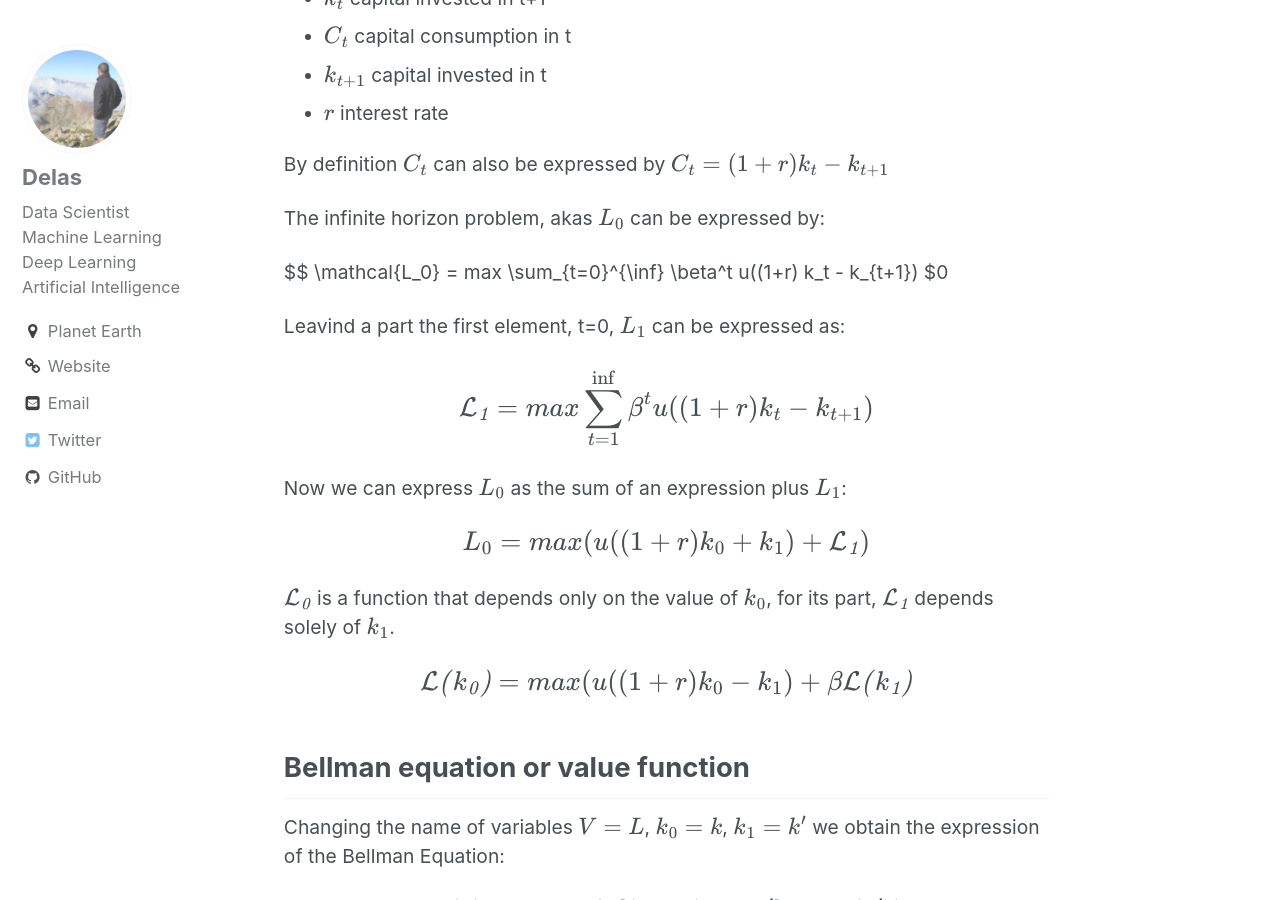
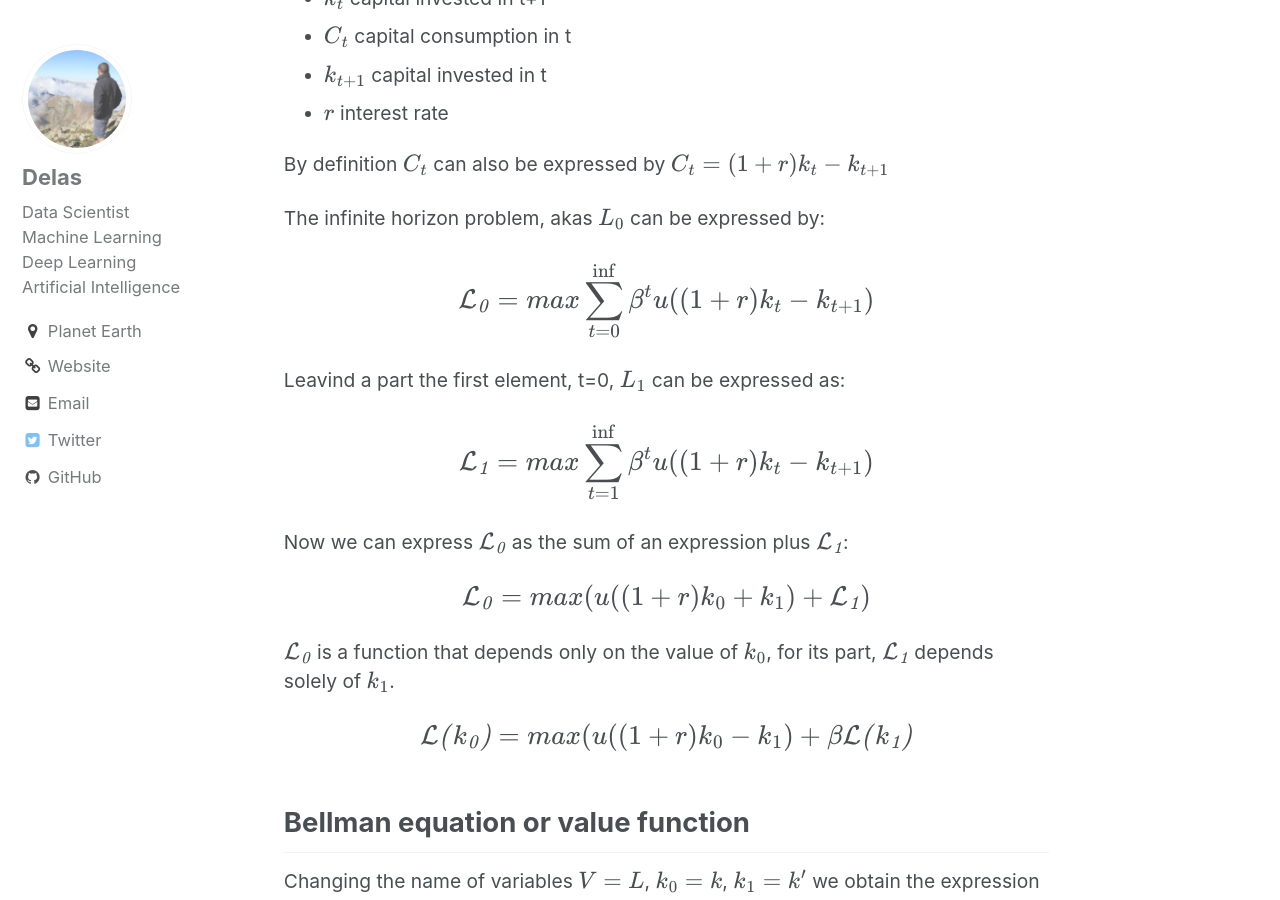
Before and after one commit to jorditg/jorditg.github.io, a Jekyll site: the page built from _posts/2018-07-24-bellman_equation_derivation.md, in a window 1280 px wide and 900 px high, scrolled down 834 px. Built offline with Jekyll 4.4.1, drawn with Linux system fonts in a browser that asks for light colours; formulas are drawn with MathJax 3.

Commit message:
Update 2018-07-24-bellman_equation_derivation.md

```diff
--- a/_posts/2018-07-24-bellman_equation_derivation.md
+++ b/_posts/2018-07-24-bellman_equation_derivation.md
@@ -33,15 +33,15 @@ By definition $$C_t$$ can also be expressed by $$ C_t = (1+r)k_t - k_{t+1}  $$
 
 The infinite horizon problem, akas $$ L_0 $$ can be expressed by:
 
-$$ \mathcal{L_0} = max \sum_{t=0}^{\inf} \beta^t u((1+r) k_t - k_{t+1}) $0
+$$ \mathcal{L_0} = max \sum_{t=0}^{\inf} \beta^t u((1+r) k_t - k_{t+1}) $$
 
 Leavind a part the first element, t=0, $$L_1$$ can be expressed as:
 
 $$ \mathcal{L_1} = max \sum_{t=1}^{\inf} \beta^t u((1+r) k_t - k_{t+1}) $$
 
-Now we can express $$L_0$$ as the sum of an expression plus $$L_1$$:
+Now we can express $$\mathcal{L_0}$$ as the sum of an expression plus $$\mathcal{L_1}$$:
 
-$$ L_0 = max( u((1+r)k_0 + k_1) + \mathcal{L_1}) $$
+$$ \mathcal{L_0} = max( u((1+r)k_0 + k_1) + \mathcal{L_1}) $$
 
 $$ \mathcal{L_0} $$ is a function that depends only on the value of $$k_0$$, for its part, $$ \mathcal{L_1} $$ depends
 solely of $$ k_1$$.
```
